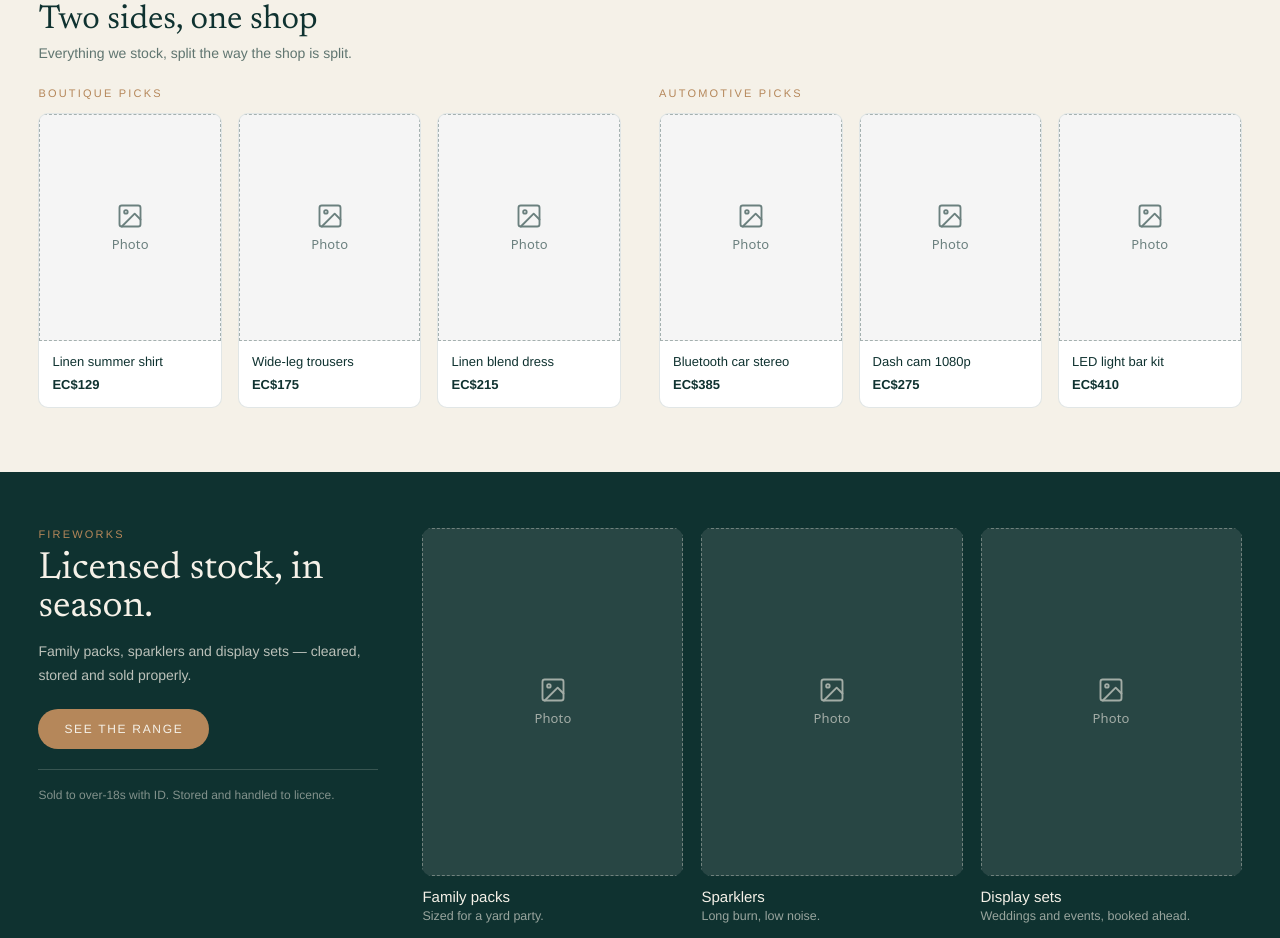
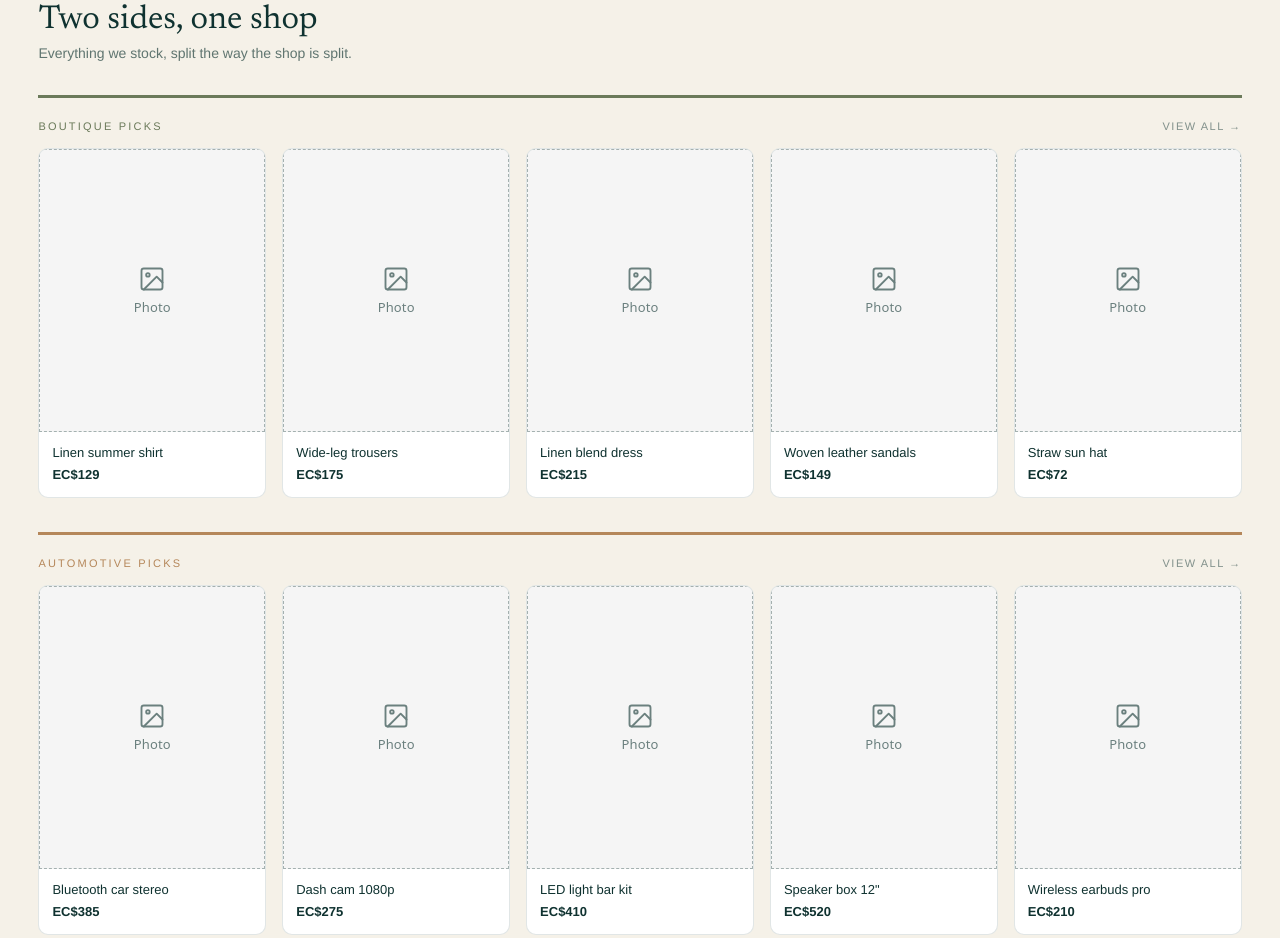
Before and after one commit to Lisayurp/Rick-Ice-Solution-test, a website: page rickice-app/public/Rick Ice Solutions.dc.html in a window 1280 px wide. Shown: the part 900-1838 px from the top of the page. Drawn offline with nearby package versions, Linux system fonts and the light colour scheme; no server answers.

Commit message:
Restyle 'Two sides, one shop' as two stacked full-width shelves instead of a side-by-side grid
Boutique and Automotive picks now sit one above the other, each with
its own heading, a 'View all' link to that department, and a colored
top rule (olive/gold) -- so the split reads clearly instead of looking
like one continuous six-item grid. Bumped each row from 3 to 5 items
to fill the now-full-width shelf.

```diff
--- a/rickice-app/public/Rick Ice Solutions.dc.html
+++ b/rickice-app/public/Rick Ice Solutions.dc.html
@@ -250,17 +250,16 @@ img{max-width:100%}
 </section>
 
 <section style="width:min(1440px,94vw);margin:0 auto;padding:52px 0 0">
-<div style="display:flex;align-items:flex-end;gap:24px;margin-bottom:26px">
-<div>
 <h2 style="font-family:'Newsreader',Georgia,serif;font-size:clamp(24px,2.6vw,34px);font-weight:400;margin:0">{{ home.twoSidesTitle }}</h2>
 <p style="font-size:14px;color:rgba(15,50,48,.65);margin:8px 0 0">{{ home.twoSidesBlurb }}</p>
-</div>
-</div>
-<div class="ris-g2col" style="display:grid;grid-template-columns:1fr 1fr;gap:38px">
-<div>
-<div style="font-size:11px;letter-spacing:.2em;text-transform:uppercase;color:#b5875a;margin-bottom:14px">{{ home.bqPicksLabel }}</div>
-<div class="ris-g3" style="display:grid;grid-template-columns:repeat(3,1fr);gap:16px">
-<sc-for list="{{ bqPicks }}" as="item" hint-placeholder-count="3">
+
+<div style="border-top:3px solid #6B7A5A;margin-top:34px;padding-top:22px">
+<div style="display:flex;align-items:baseline;justify-content:space-between;gap:16px;margin-bottom:16px">
+<div style="font-size:11px;letter-spacing:.2em;text-transform:uppercase;color:#6B7A5A">{{ home.bqPicksLabel }}</div>
+<a class="hov-gold" href="#" onClick="{{ goBoutique }}" style="font-size:11px;letter-spacing:.14em;text-transform:uppercase;color:rgba(15,50,48,.5)" style-hover="color:#b5875a">View all &rarr;</a>
+</div>
+<div class="ris-g45" style="display:grid;grid-template-columns:repeat(5,1fr);gap:16px">
+<sc-for list="{{ bqPicks }}" as="item" hint-placeholder-count="5">
 <a class="hov-border-gold" href="#" onClick="{{ item.open }}" style="display:block;background:#fff;border:1px solid rgba(15,50,48,.12);border-radius:10px;overflow:hidden" style-hover="border-color:#b5875a">
 <div style="position:relative;aspect-ratio:4/5"><image-slot id="{{ item.homeSlot }}" shape="rect" src="{{ item.photo }}" placeholder="Photo"></image-slot></div>
 <div style="padding:12px 13px 15px">
@@ -271,10 +270,14 @@ img{max-width:100%}
 </sc-for>
 </div>
 </div>
-<div>
-<div style="font-size:11px;letter-spacing:.2em;text-transform:uppercase;color:#b5875a;margin-bottom:14px">{{ home.autoPicksLabel }}</div>
-<div class="ris-g3" style="display:grid;grid-template-columns:repeat(3,1fr);gap:16px">
-<sc-for list="{{ autoPicks }}" as="item" hint-placeholder-count="3">
+
+<div style="border-top:3px solid #b5875a;margin-top:34px;padding-top:22px">
+<div style="display:flex;align-items:baseline;justify-content:space-between;gap:16px;margin-bottom:16px">
+<div style="font-size:11px;letter-spacing:.2em;text-transform:uppercase;color:#b5875a">{{ home.autoPicksLabel }}</div>
+<a class="hov-gold" href="#" onClick="{{ goAutomotive }}" style="font-size:11px;letter-spacing:.14em;text-transform:uppercase;color:rgba(15,50,48,.5)" style-hover="color:#b5875a">View all &rarr;</a>
+</div>
+<div class="ris-g45" style="display:grid;grid-template-columns:repeat(5,1fr);gap:16px">
+<sc-for list="{{ autoPicks }}" as="item" hint-placeholder-count="5">
 <a class="hov-border-gold" href="#" onClick="{{ item.open }}" style="display:block;background:#fff;border:1px solid rgba(15,50,48,.12);border-radius:10px;overflow:hidden" style-hover="border-color:#b5875a">
 <div style="position:relative;aspect-ratio:4/5"><image-slot id="{{ item.homeSlot }}" shape="rect" src="{{ item.photo }}" placeholder="Photo"></image-slot></div>
 <div style="padding:12px 13px 15px">
@@ -283,7 +286,6 @@ img{max-width:100%}
 </div>
 </a>
 </sc-for>
-</div>
 </div>
 </div>
 </section>
@@ -1896,8 +1898,8 @@ class Component extends DCLogic {
       tintServices: (c.services || {}).photo ? "transparent" : "rgba(245,241,232,.28)",
       tintAbout: (c.about || {}).photo ? "transparent" : "rgba(245,241,232,.28)",
 
-      bqPicks: all.filter(x => x.deptKey === "boutique").slice(0, 3),
-      autoPicks: all.filter(x => x.deptKey === "automotive").slice(0, 3),
+      bqPicks: all.filter(x => x.deptKey === "boutique").slice(0, 5),
+      autoPicks: all.filter(x => x.deptKey === "automotive").slice(0, 5),
       hdrBg: "#0f3230", hdrTopBg: "#b5875a", hdrAccent: "#b5875a",
       boutiquePerks: [
         { title: "Island delivery", note: "Always free" },
```
